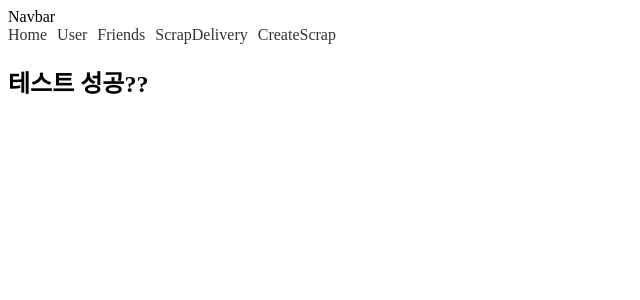
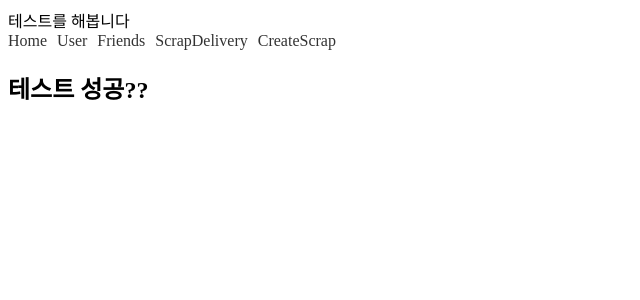
Before and after one commit to ChipoChipo1/News_Frontend, a Next.js app: page / in a window 1280 px wide. Shown: the top 300 px of the page, without its empty margins (0-640 px from the left). Built offline with nearby package versions, Linux system fonts and the light colour scheme.

Commit message:
vercel test

```diff
--- a/src/app/_components/Nav/Nav.tsx
+++ b/src/app/_components/Nav/Nav.tsx
@@ -5,7 +5,7 @@ import * as S from "./Nav.style";
 export default function Nav() {
   return (
     <div>
-      Navbar
+      테스트를 해봅니다
       <div>
         <S.MyLink href="/">Home</S.MyLink>
         <S.MyLink href="/user">User</S.MyLink>
```
